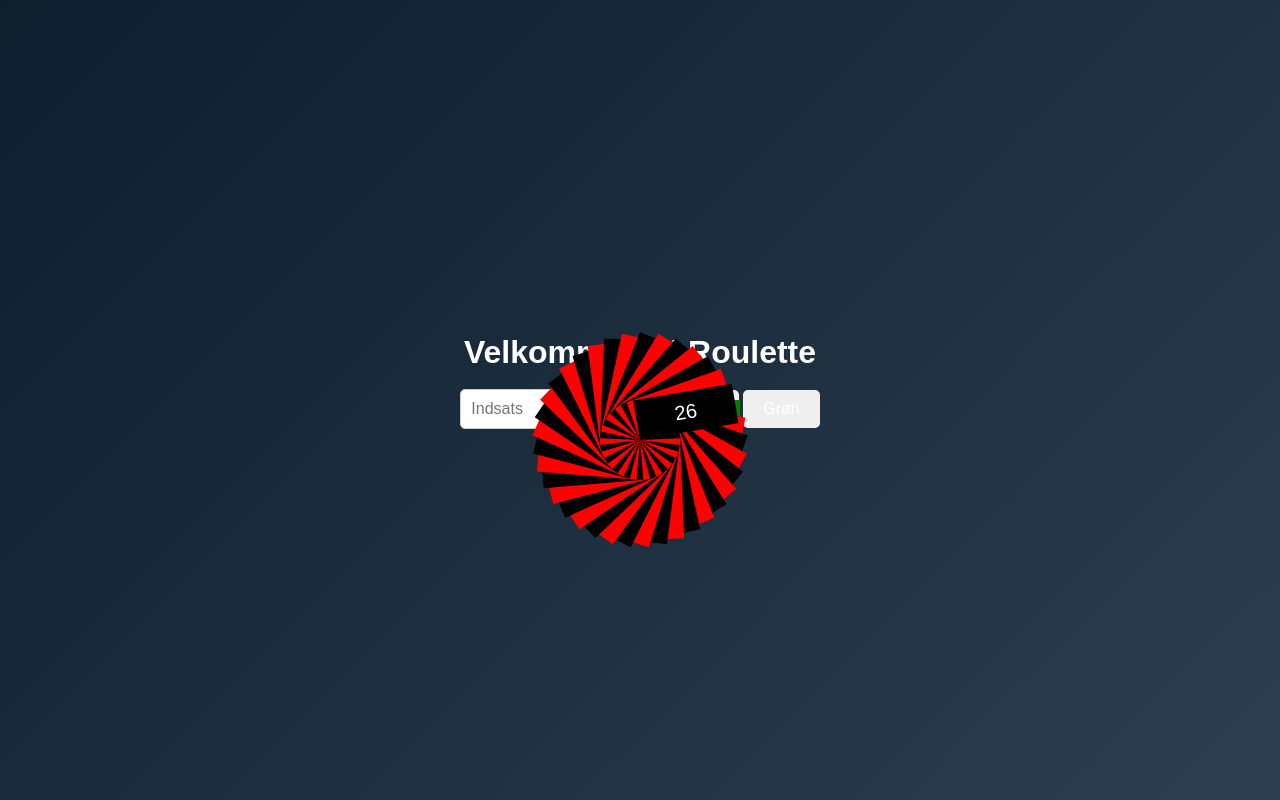
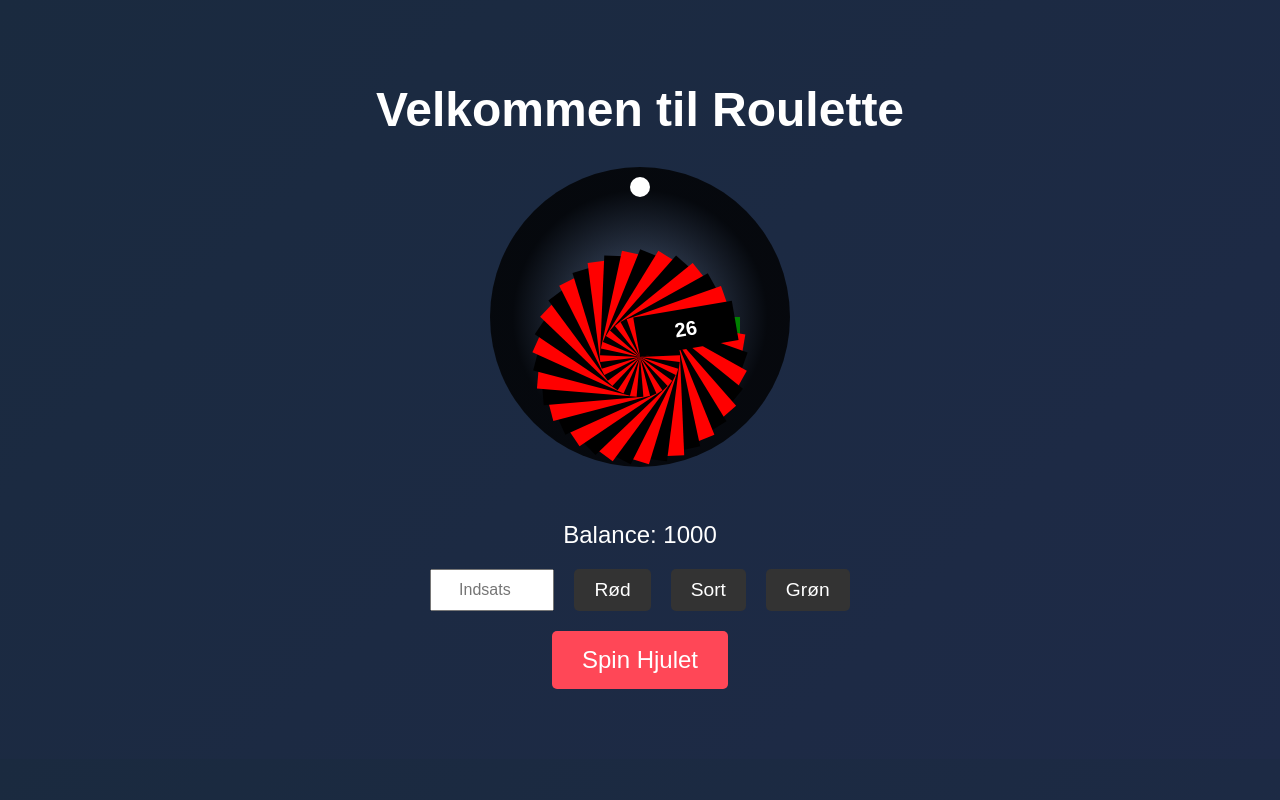
Before and after one commit to Simon03555/MinHjemmeside, a plain HTML site: page index.html in a window 1280 px wide. Drawn offline with Linux system fonts and the light colour scheme.

Commit message:
Update styles.css

```diff
--- a/styles.css
+++ b/styles.css
@@ -1,130 +1,136 @@
-* {
+/* Grundlæggende styling for hele siden */
+body {
+    font-family: 'Arial', sans-serif;
+    background: linear-gradient(135deg, #1a2a3f, #1e2a47);
+    color: white;
+    text-align: center;
     margin: 0;
     padding: 0;
-    box-sizing: border-box;
 }
 
-body {
-    font-family: Arial, sans-serif;
-    background: linear-gradient(135deg, #0d1f2d, #2c3e50);
+/* Container til roulette og indsatsområde */
+.container {
+    max-width: 1200px;
+    margin: 0 auto;
+    padding: 50px;
+}
+
+h1 {
     color: #fff;
+    font-size: 3rem;
+    margin-bottom: 30px;
+}
+
+/* Hjul og kugle */
+#roulette-container {
+    position: relative;
+    display: inline-block;
+    margin-bottom: 50px;
+}
+
+#roulette-wheel {
+    width: 300px;
+    height: 300px;
+    border-radius: 50%;
+    background: radial-gradient(circle, rgba(255, 255, 255, 0.1) 20%, rgba(0, 0, 0, 0.8) 60%);
+    position: relative;
+    transform-origin: center;
+    transition: transform 5s cubic-bezier(0.3, 1.3, 0.2, 1);
+}
+
+#ball {
+    position: absolute;
+    width: 20px;
+    height: 20px;
+    background-color: white;
+    border-radius: 50%;
+    top: 10px;
+    left: 50%;
+    transform: translateX(-50%);
+    z-index: 5;
+}
+
+/* Segmenter på hjulet */
+#wheel-segments {
+    position: absolute;
+    top: 0;
+    left: 0;
+    width: 100%;
+    height: 100%;
+    clip-path: circle(50%);
+    display: flex;
+    flex-wrap: wrap;
+}
+
+#wheel-segments div {
+    width: 50%;
+    height: 50%;
+    position: absolute;
     display: flex;
     justify-content: center;
     align-items: center;
-    height: 100vh;
-    overflow: hidden;
-}
-
-.container {
-    text-align: center;
-}
-
-.balance h2 {
-    font-size: 24px;
-}
-
-.wheel-container {
-    position: relative;
-    margin: 40px auto;
-    width: 400px;
-    height: 400px;
-}
-
-.wheel {
-    position: relative;
-    border-radius: 50%;
-    width: 100%;
-    height: 100%;
-    background-color: #333;
-    border: 5px solid #fff;
-}
-
-.wheel-segments {
-    position: absolute;
-    width: 100%;
-    height: 100%;
-    top: 0;
-    left: 0;
-    border-radius: 50%;
-    transform-origin: 50% 50%;
-}
-
-.wheel-segments div {
-    position: absolute;
-    width: 50%;
-    height: 100%;
-    top: 0;
-    left: 50%;
-    transform-origin: 100% 50%;
-    text-align: center;
-    line-height: 40px;
     font-size: 18px;
     font-weight: bold;
     color: white;
 }
 
-.ball {
-    position: absolute;
-    top: 10%;
-    left: 50%;
-    width: 20px;
-    height: 20px;
-    background-color: white;
-    border-radius: 50%;
-    transition: all 0.3s ease-out;
+/* Styling af indsatsområde */
+#betting-area {
+    display: flex;
+    flex-direction: column;
+    align-items: center;
 }
 
-.bets {
-    margin-top: 30px;
-    display: flex;
-    justify-content: center;
-    gap: 10px;
+#balance-area {
+    font-size: 1.5rem;
+    margin-bottom: 20px;
 }
 
-.bet {
-    padding: 10px 20px;
-    border: none;
-    color: white;
-    font-size: 16px;
-    cursor: pointer;
-    border-radius: 5px;
-    transition: background-color 0.3s ease;
+#bet-area {
+    display: flex;
+    gap: 20px;
+    margin-bottom: 20px;
 }
 
-.bet:hover {
-    opacity: 0.8;
+#bet-area input {
+    padding: 10px;
+    font-size: 1rem;
+    width: 100px;
+    text-align: center;
 }
 
-.input-container {
-    margin-top: 20px;
+#bet-area button {
+    padding: 10px 20px;
+    font-size: 1.2rem;
+    cursor: pointer;
+    border: none;
+    border-radius: 5px;
+    background: #333;
+    color: white;
+    transition: background-color 0.3s;
 }
 
-input[type="number"] {
-    padding: 10px;
-    font-size: 16px;
-    width: 120px;
-    margin-right: 10px;
-    border-radius: 5px;
-    border: 1px solid #ccc;
+#bet-area button:hover {
+    background-color: #555;
 }
 
 #spin-button {
-    padding: 10px 20px;
-    font-size: 16px;
-    cursor: pointer;
-    border-radius: 5px;
-    background-color: #1abc9c;
+    padding: 15px 30px;
+    font-size: 1.5rem;
+    background-color: #ff4757;
     color: white;
     border: none;
-    transition: background-color 0.3s ease;
+    border-radius: 5px;
+    cursor: pointer;
+    transition: background-color 0.3s;
 }
 
 #spin-button:hover {
-    background-color: #16a085;
+    background-color: #ff6b81;
 }
 
-.result-area {
+#result-area {
     margin-top: 20px;
-    font-size: 18px;
+    font-size: 1.2rem;
     font-weight: bold;
 }
```
